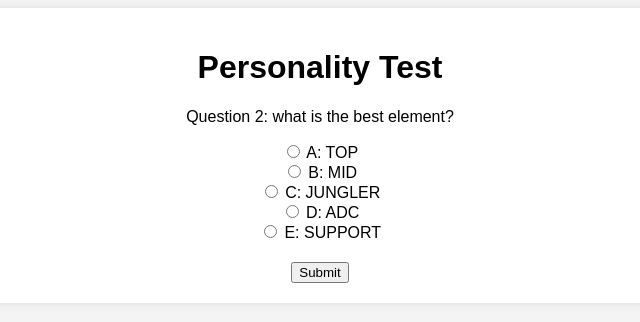
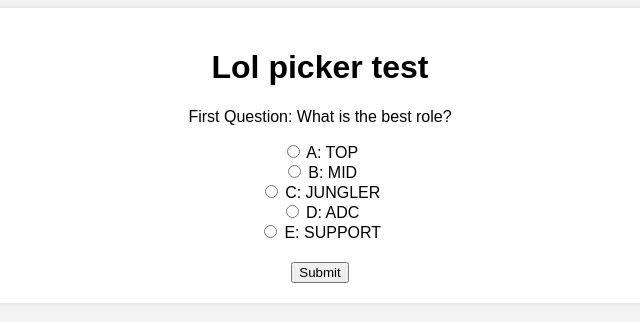
Before and after one commit to thibault07/Lol1, a plain HTML site: page index.html in a window 1280 px wide. Shown: the whole page, without its empty margins (320-960 px from the left). Drawn offline with Linux system fonts and the light colour scheme.

Commit message:
update index.html

```diff
--- a/index.html
+++ b/index.html
@@ -2,15 +2,15 @@
 <html lang="en">
 <head>
     <meta charset="UTF-8">
-    <title>Personality Test</title>
+    <title>Lol picker test</title>
     <link rel="stylesheet" href="style.css">
 </head>
 <body>
     <div id="quiz">
-        <h1>Personality Test</h1>
+        <h1>Lol picker test</h1>
         <form id="quiz-form">
             <div class="question">
-                <p>Question 2: what is the best element?</p>
+                <p>First Question: What is the best role?</p>
                 <input type="radio" name="q2" value="A"> A: TOP<br>
                 <input type="radio" name="q2" value="B"> B: MID<br>
                 <input type="radio" name="q2" value="C"> C: JUNGLER<br>
```
